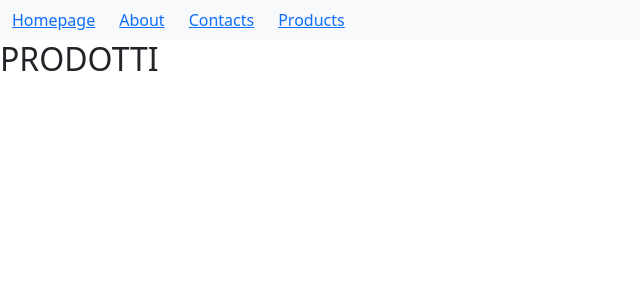
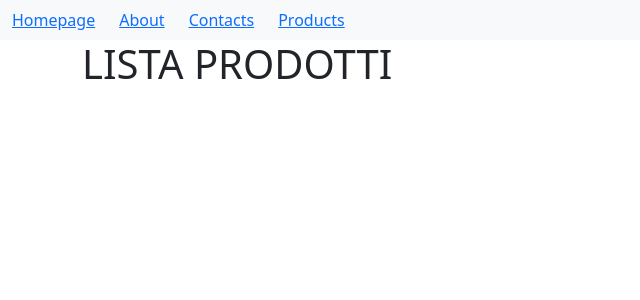
Before and after one commit to GaetanoNicotra/react-router, a React (Vite) app: page /products in a window 1280 px wide. Shown: the top 300 px of the page, without its empty margins (0-640 px from the left). Built offline with nearby package versions, Linux system fonts and the light colour scheme; no server answers.

Commit message:
[FEAT] funzione per la chiamta ajax all'endpoint

```diff
--- a/src/pages/Products.jsx
+++ b/src/pages/Products.jsx
@@ -1,12 +1,31 @@
-import React from 'react'
+import React, { useEffect } from 'react'
 import Navbar from '../components/Navbar'
+import { useState } from 'react'
+import axios from 'axios'
+
+
 const Products = () => {
+    const [products, setProducts] = useState([])
+
+    const getProducts = () => {
+        axios.get('https://dummyjson.com/recipes/').then((resp) => {
+            setProducts(resp.data);
+        });
+    };
+
+    useEffect(() => {
+        getProducts();
+    }, []);
+
     return (
         <>
             <Navbar />
-
-            <div>
-                <h2>PRODOTTI</h2>
+            <div className="container">
+                <div className="row">
+                    <div className="col-12">
+                        <h1>LISTA PRODOTTI</h1>
+                    </div>
+                </div>
             </div>
         </>
 
```
Also changed, not shown: src/components/Navbar.jsx (+0 -10 lines).
